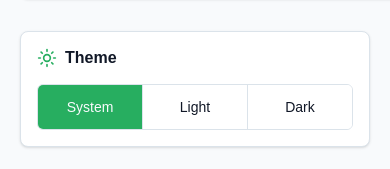
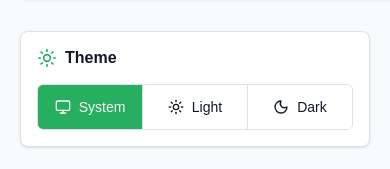
Before and after one commit to AndyMental/streakbeacon-app, a Next.js app: page / in a window 390 px wide. Shown: the part 1779-1948 px from the top of the page. Built offline with nearby package versions, Linux system fonts and the light colour scheme.

Commit message:
[Frontend] AND-5869: Polish SettingsPanel UI, accessibility, and mobile layout
Co-authored-by: multica-agent <github@multica.ai>

```diff
--- a/app/settings-panel.tsx
+++ b/app/settings-panel.tsx
@@ -1,6 +1,6 @@
 "use client";
 
-import { Download, FileJson, Moon, RotateCcw, Sun, Upload } from "lucide-react";
+import { CheckCircle2, Download, FileJson, Monitor, Moon, RotateCcw, Sun, Upload } from "lucide-react";
 import { useTheme } from "next-themes";
 import { useEffect, useMemo, useRef, useState } from "react";
 import { Alert, AlertDescription, AlertTitle } from "@/components/ui/alert";
@@ -238,14 +238,19 @@ export function SettingsPanel() {
             }}
             aria-label="Theme preference"
             disabled={!isReady || Boolean(storageError)}
+            className="justify-start"
           >
             {(["system", "light", "dark"] as const).map((theme) => (
               <ToggleGroupItem
                 key={theme}
                 value={theme}
                 aria-label={`${theme} theme`}
+                className="gap-2"
               >
-                {theme}
+                {theme === "light" && <Sun className="h-4 w-4" aria-hidden="true" />}
+                {theme === "dark" && <Moon className="h-4 w-4" aria-hidden="true" />}
+                {theme === "system" && <Monitor className="h-4 w-4" aria-hidden="true" />}
+                <span className="capitalize">{theme}</span>
               </ToggleGroupItem>
             ))}
           </ToggleGroup>
@@ -265,7 +270,7 @@ export function SettingsPanel() {
             </Alert>
           ) : null}
 
-          <dl className="grid gap-3 text-sm sm:grid-cols-3">
+          <dl className="grid grid-cols-1 gap-3 text-sm sm:grid-cols-3">
             <Card className="bg-muted">
               <CardContent className="p-3">
                 <dt className="truncate text-muted-foreground">Items</dt>
@@ -392,7 +397,7 @@ export function SettingsPanel() {
             aria-live="polite"
             className="mt-4 flex min-h-5 items-center gap-2 text-sm text-muted-foreground"
           >
-            {message ? <Moon className="h-4 w-4" aria-hidden="true" /> : null}
+            {message ? <CheckCircle2 className="h-4 w-4 text-primary" aria-hidden="true" /> : null}
             {message ?? ""}
           </p>
         </CardContent>
```
